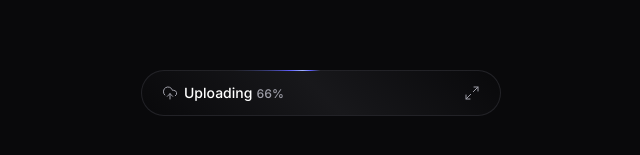
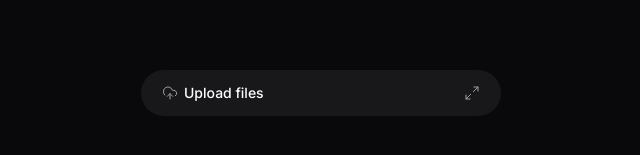
Before and after one commit to cyberarrow/upload-web, a React (Vite) app: page / in a window 1280 px wide. Shown: the part 307-462 px from the top of the page, without its empty margins (319-959 px from the left). Built offline with nearby package versions, Linux system fonts and the light colour scheme.

Commit message:
feat: using pendingUploads data from store

```diff
--- a/src/components/upload-widget/title.tsx
+++ b/src/components/upload-widget/title.tsx
@@ -1,16 +1,16 @@
 import { UploadCloud } from "lucide-react";
+import { usePendingUploads } from "../../store/uploads";
 
 export function Title() {
-    const isThereAnyPendingUpload = true;
-    const uploadGlobalPercentage = 66;
+    const { isThereAnyPendingUploads, globalPercentage } = usePendingUploads();
 
     return(
         <div className="flex items-center gap-1.5 text-sm font-medium">
             <UploadCloud className="size-4 text-zinc-400" strokeWidth={1.5} />
-            {isThereAnyPendingUpload ? (
+            {isThereAnyPendingUploads ? (
                 <span className="flex items-baseline gap-1">Uploading{" "}
                     <span className="text-xs text-zinc-400 tabular-nums">
-                        {uploadGlobalPercentage}%
+                        {globalPercentage}%
                     </span>
                 </span>
             ) : (
--- a/src/components/upload-widget/upload-widget.tsx
+++ b/src/components/upload-widget/upload-widget.tsx
@@ -4,9 +4,10 @@ import { UploadList } from "./upload-list";
 import * as Collapsible from "@radix-ui/react-collapsible";
 import { MinimizedButton } from "./minimized-button";
 import { motion, useCycle } from "motion/react"
+import { usePendingUploads } from "../../store/uploads";
 
 export function UploadWidget() {
-    const isThereAnyPendingUploads = true;
+    const { isThereAnyPendingUploads } = usePendingUploads();
     const [isWidgetOpen, toggleWidgetOpen] = useCycle(false, true)
     return(
         <Collapsible.Root onOpenChange={() => toggleWidgetOpen()} asChild>
```
